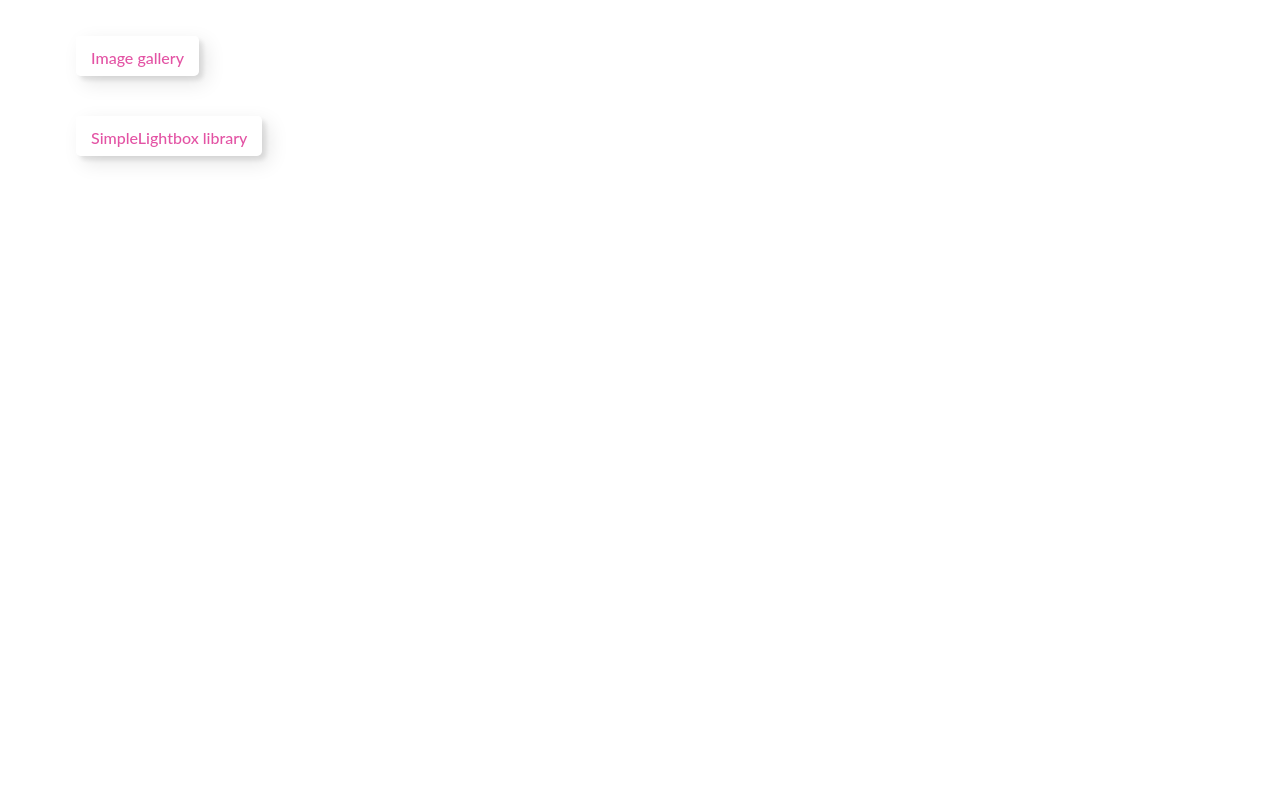
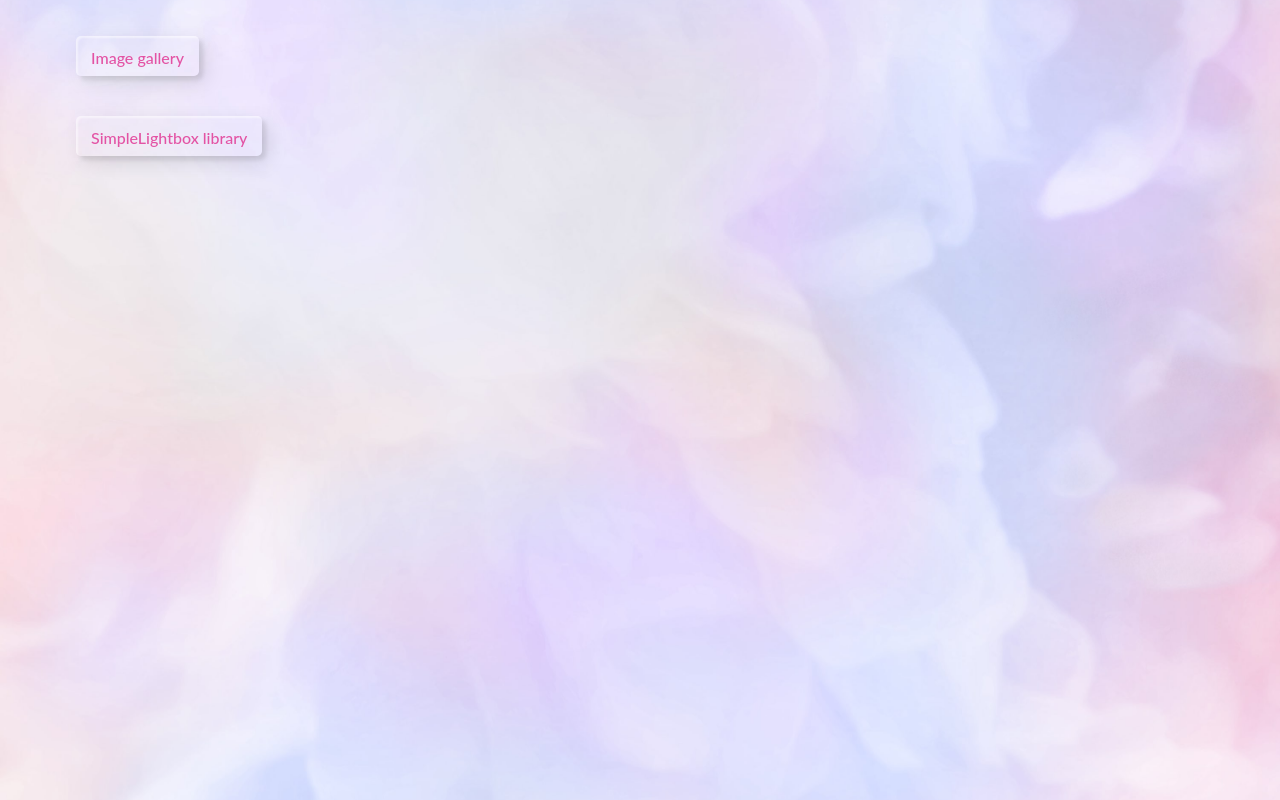
Before and after one commit to OlesiaZaozirna/goit-js-hw-07, a plain HTML site: page index.html in a window 1280 px wide. Drawn offline with Linux system fonts and the light colour scheme; the site is published under a folder, as on GitHub Pages, so addresses that start at the root find nothing.

Commit message:
Update background

```diff
--- a/css/common.css
+++ b/css/common.css
@@ -11,7 +11,7 @@ body {
   background-color: #fafafa;
   color: #212121;
   line-height: 1.5;
-  background: url("/vibrant-pink-watercolor-painting-background-min.jpg")
+  background: url("./vibrant-pink-watercolor-painting-background-min.jpg")
     no-repeat center center fixed;
   background-size: cover;
 }
```
Also changed, not shown: css/vibrant-pink-watercolor-painting-background-min.jpg (renamed from vibrant-pink-watercolor-painting-background-min.jpg).
